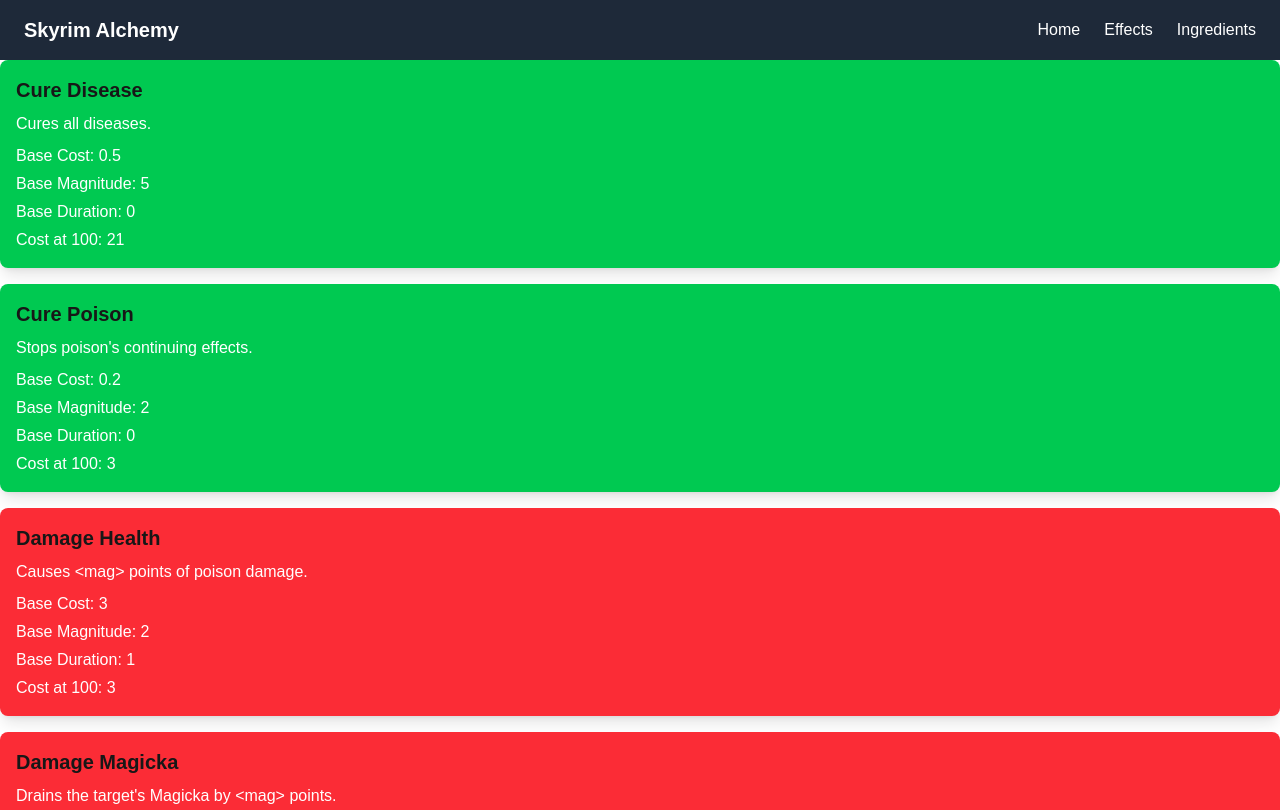
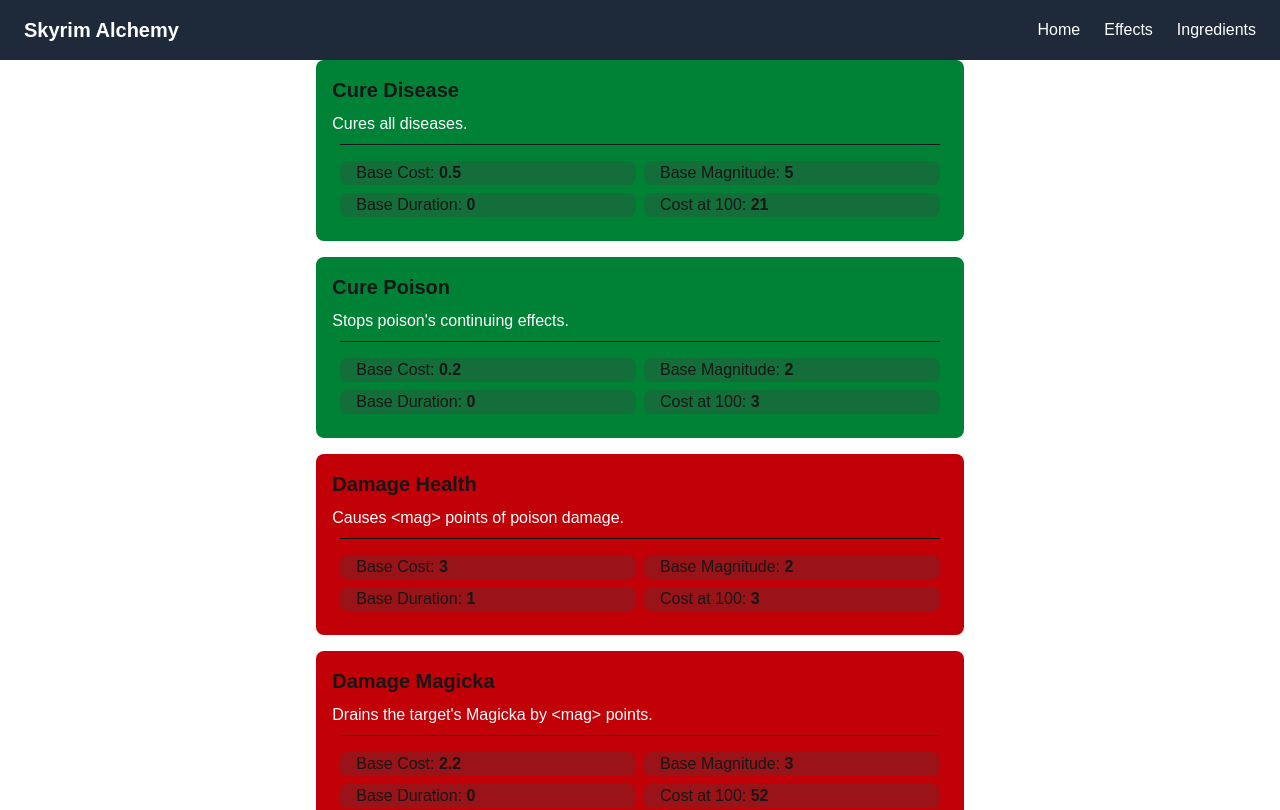
Before and after one commit to Treborace213/skyrim-alchemy, a Next.js app: page /skyrim-alchemy/effects in a window 1280 px wide. Shown: the top 810 px of the page. Built offline with nearby package versions, Linux system fonts and the light colour scheme.

Commit message:
Updated style of effect displays.

```diff
--- a/src/components/EffectDisplay.tsx
+++ b/src/components/EffectDisplay.tsx
@@ -4,18 +4,31 @@
     effect: Effect;
 }
 
+interface PropertyDisplayProps {
+    descriptionText: string;
+    valueText: any;
+}
+
+const PropertyDisplay: React.FC<PropertyDisplayProps> = ({ descriptionText, valueText }) => {
+    return (
+        <p className="bg-[rgba(64,64,64,0.3)] rounded-lg px-4"> {descriptionText}
+            <span className="font-semibold"> {valueText} </span>
+        </p>
+    );
+}
+
 const EffectDisplay: React.FC<EffectViewerProps> = ({ effect }) => {
     return (
-        <div className={`p-4 rounded-lg shadow-lg ${effect.isPos ? 'bg-green-500' : 'bg-red-500'}`}>
+        <div className={`p-4 rounded-lg ${effect.isPos ? 'bg-green-700' : 'bg-red-700'}`}>
             <h3 className="text-xl font-semibold">{effect.name}</h3>
 
             <p className="text-white mt-2">{effect.description}</p>
-
-            <div className="mt-2 space-y-1">
-                <p className="text-white">Base Cost: {effect.baseCost}</p>
-                <p className="text-white">Base Magnitude: {effect.baseMag}</p>
-                <p className="text-white">Base Duration: {effect.baseDur}</p>
-                <p className="text-white">Cost at 100: {effect.costAt100}</p>
+            <hr className="m-2" />
+            <div className="grid grid-cols-2 gap-2 p-2">
+                <PropertyDisplay descriptionText="Base Cost:" valueText={effect.baseCost} />
+                <PropertyDisplay descriptionText="Base Magnitude:" valueText={effect.baseMag} />
+                <PropertyDisplay descriptionText="Base Duration:" valueText={effect.baseDur} />
+                <PropertyDisplay descriptionText="Cost at 100:" valueText={effect.costAt100} />
             </div>
         </div>
     );
--- a/src/components/EffectsBlock.tsx
+++ b/src/components/EffectsBlock.tsx
@@ -7,10 +7,12 @@
 
 const EffectsBlock: React.FC<EffectDisplayComponentProps> = ({ effects }) => {
   return (
-    <div className="grid gap-4">
-      {effects.map((effect, index) => (
-        <EffectDisplay key={index} effect={effect} />
-      ))}
+    <div className="w-full flex justify-center">
+      <div className="flex flex-col gap-4">
+        {effects.map((effect, index) => (
+          <EffectDisplay key={index} effect={effect} />
+        ))}
+      </div>
     </div>
   );
 };
```
